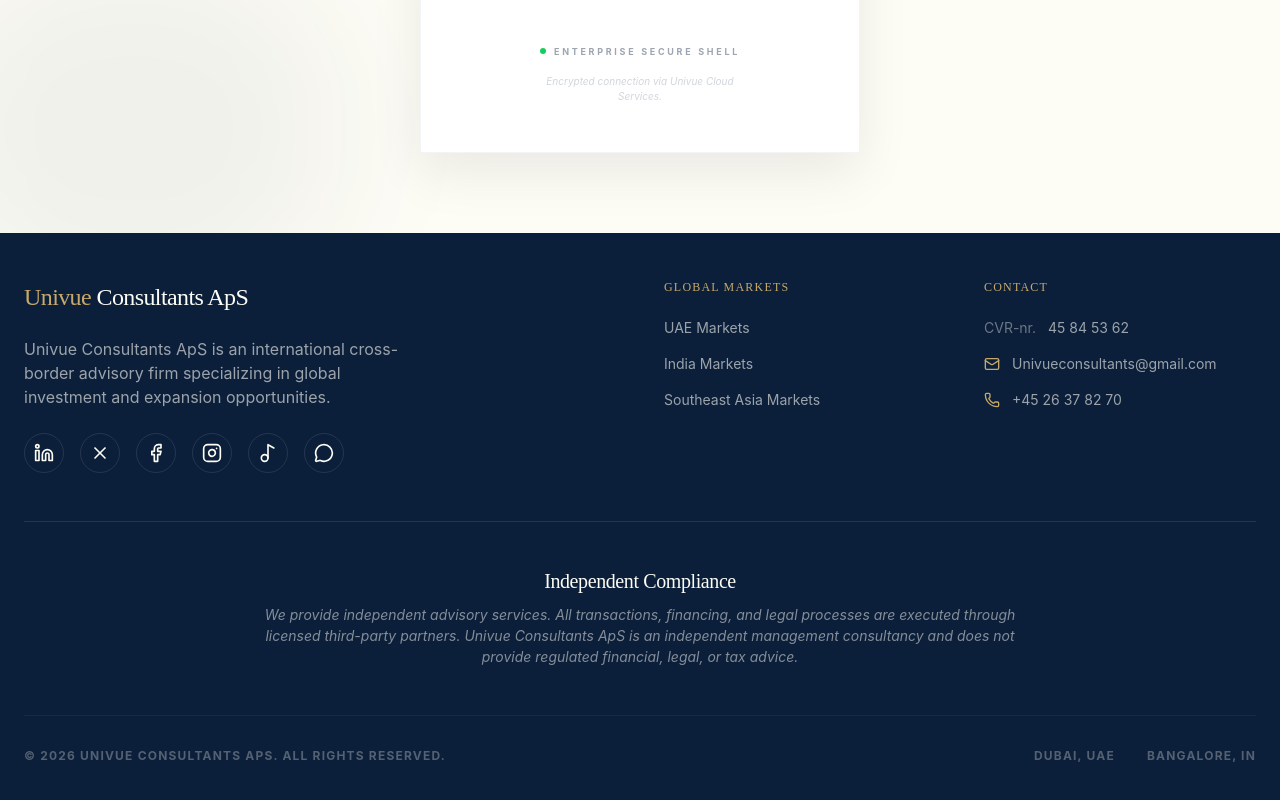
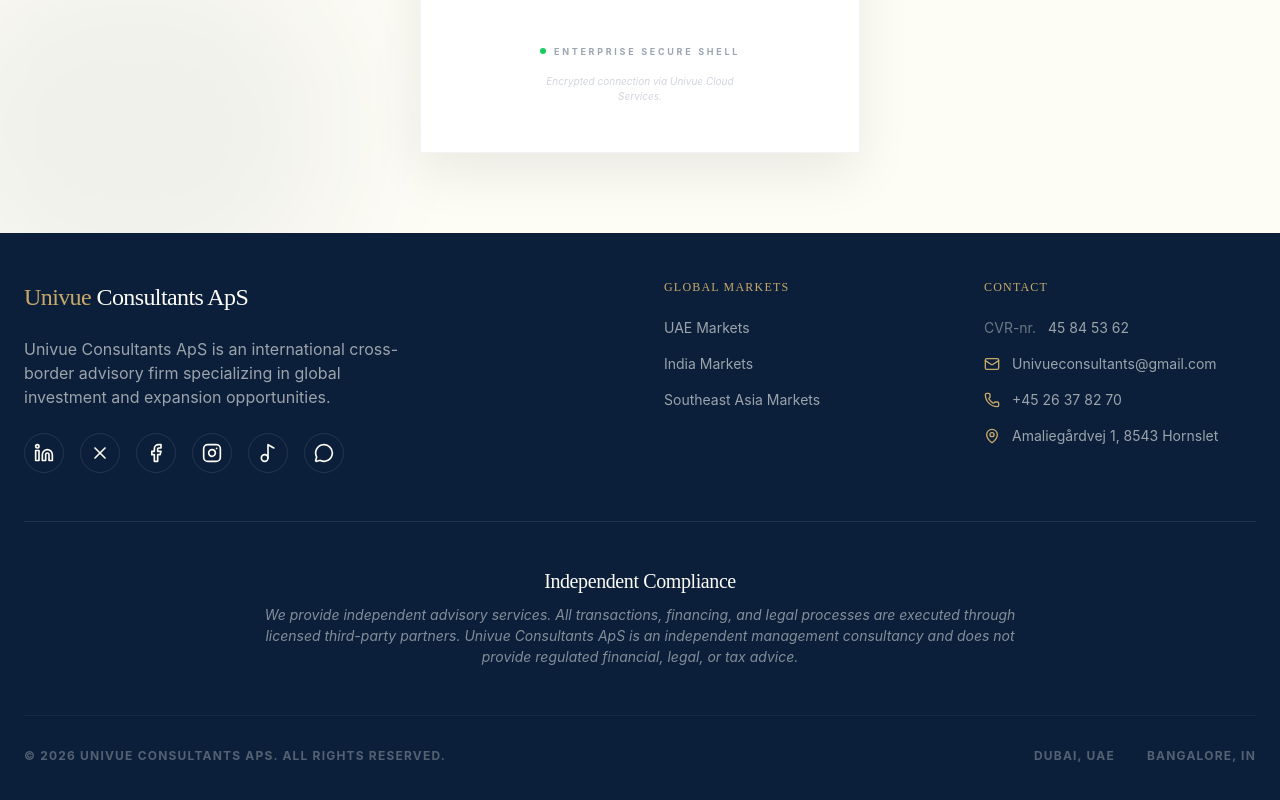
Before and after one commit to schousasja/schousasja.github.io, a React (Vite) app: page /login in a window 1280 px wide. Shown: the part 871-1671 px from the top of the page. Built offline with nearby package versions, Linux system fonts and the light colour scheme; no server answers; the database is empty.

Commit message:
feat(footer): add physical office address
Include the office address in the footer component to improve transparency and contact information accessibility.

```diff
--- a/src/components/Footer.tsx
+++ b/src/components/Footer.tsx
@@ -1,4 +1,4 @@
-import { Globe2, Users2, Mail, Phone, Linkedin, X, Instagram, Facebook, MessageCircle, Music2 } from 'lucide-react';
+import { Globe2, Users2, Mail, Phone, Linkedin, X, Instagram, Facebook, MessageCircle, Music2, MapPin } from 'lucide-react';
 import { Link } from 'react-router-dom';
 import { useLanguage } from '../contexts/LanguageContext';
 
@@ -101,6 +101,10 @@
                 +45 26 37 82 70
               </a>
             </li>
+            <li className="flex items-start gap-3">
+              <MapPin className="w-4 h-4 text-brand-gold shrink-0 mt-0.5" />
+              <span>Amaliegårdvej 1, 8543 Hornslet</span>
+            </li>
           </ul>
         </div>
       </div>
```
